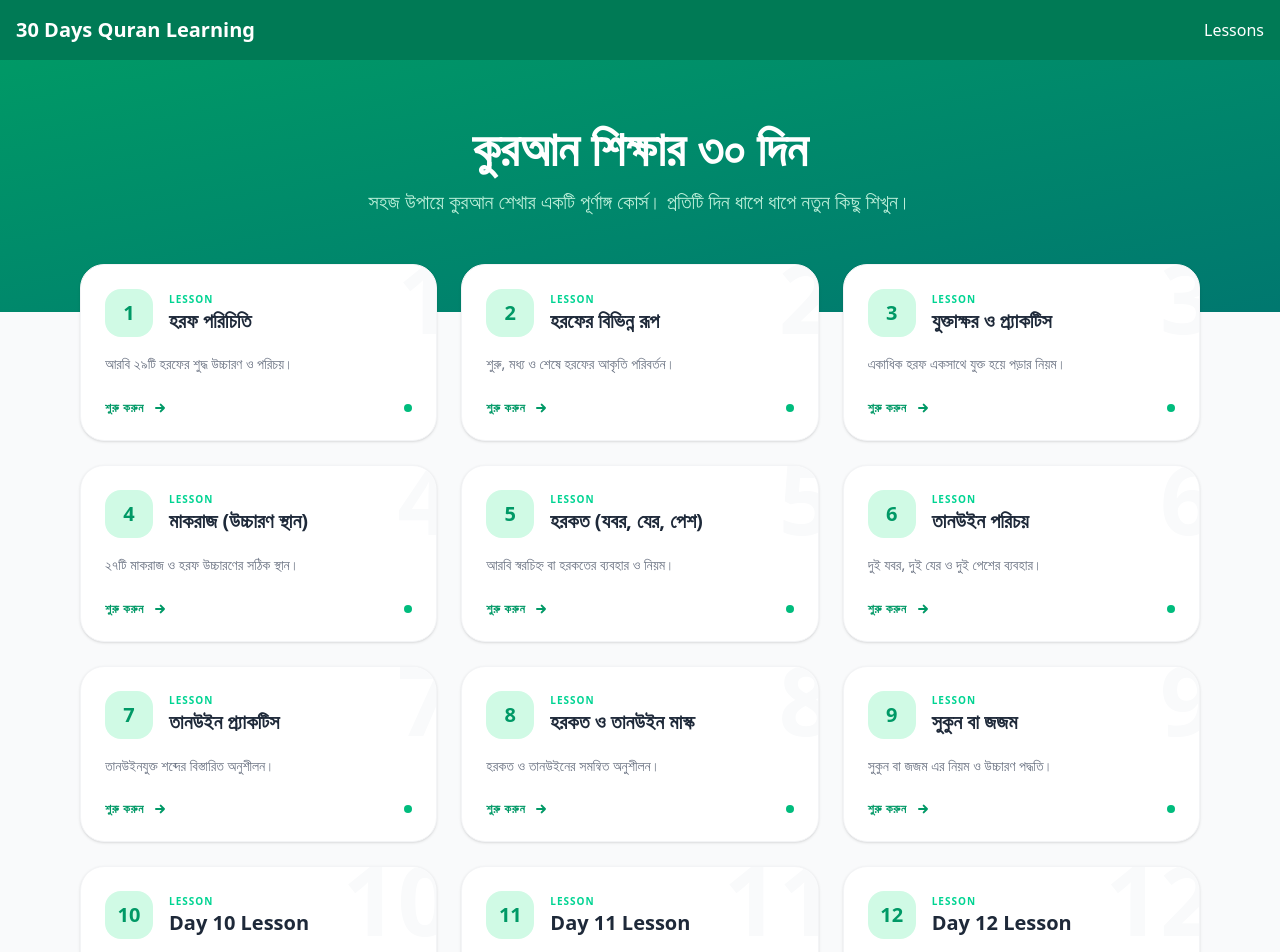
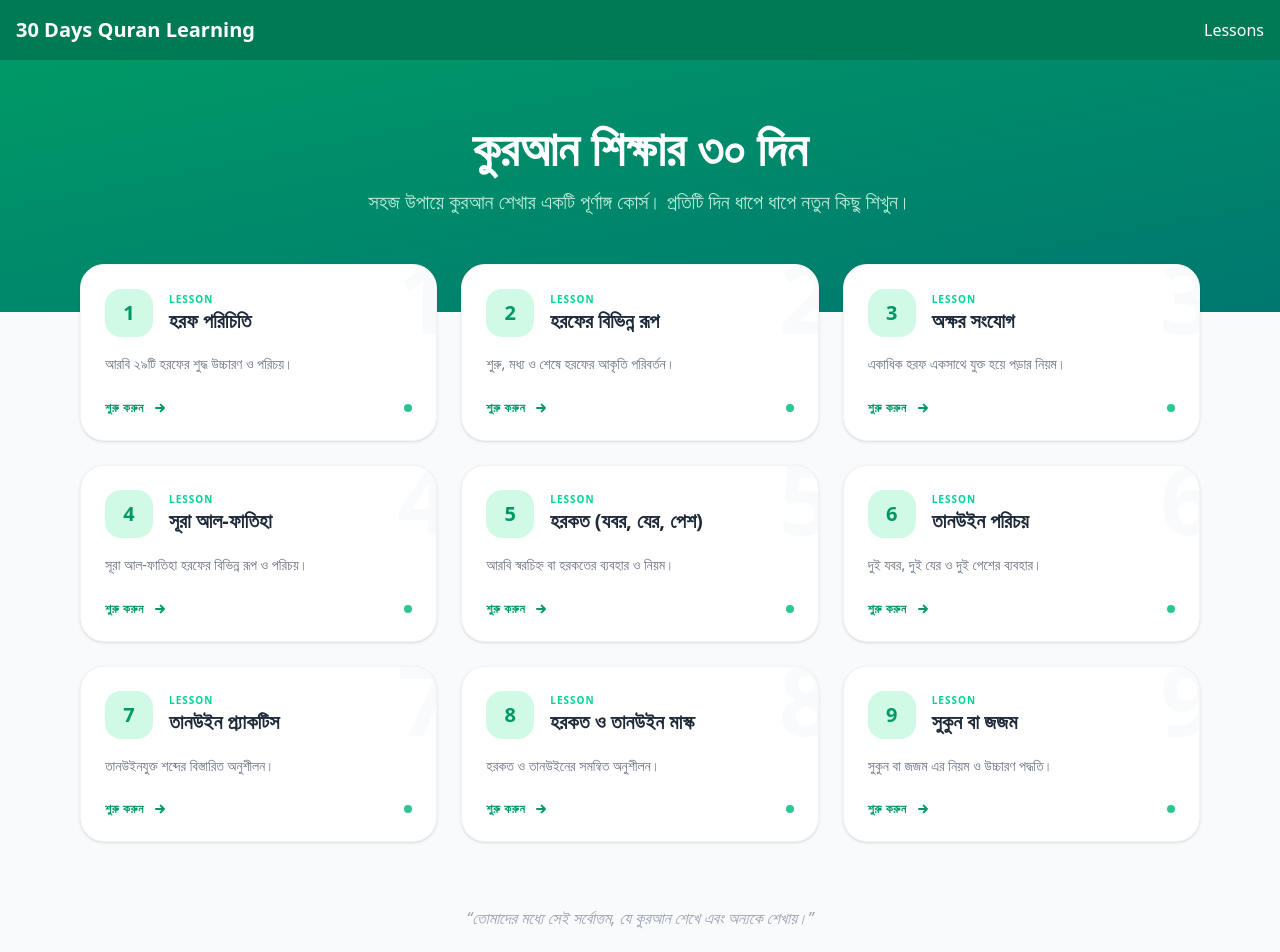
Before and after one commit to kawsar19/quran-learning, a Next.js app: page /lessons in a window 1280 px wide. Shown: the top 952 px of the page. Built offline with nearby package versions, Linux system fonts and the light colour scheme; a web font is replaced by a local one.

Commit message:
feat: update content and functionality on the lessons page.

```diff
--- a/app/lessons/page.tsx
+++ b/app/lessons/page.tsx
@@ -1,35 +1,75 @@
-import type { Metadata } from 'next'
-import Link from 'next/link'
+import type { Metadata } from "next";
+import Link from "next/link";
 
 export const metadata: Metadata = {
-  title: 'All Lessons - 30 Days Quran Learning',
-  description: 'Browse all 30 days of Quran learning lessons. Start your journey today.',
-}
+  title: "All Lessons - 30 Days Quran Learning",
+  description:
+    "Browse all 30 days of Quran learning lessons. Start your journey today.",
+};
 
 const lessonData = [
-  { day: 1, title: 'হরফ পরিচিতি', desc: 'আরবি ২৯টি হরফের শুদ্ধ উচ্চারণ ও পরিচয়।' },
-  { day: 2, title: 'হরফের বিভিন্ন রূপ', desc: 'শুরু, মধ্য ও শেষে হরফের আকৃতি পরিবর্তন।' },
-  { day: 3, title: 'যুক্তাক্ষর ও প্র্যাকটিস', desc: 'একাধিক হরফ একসাথে যুক্ত হয়ে পড়ার নিয়ম।' },
-  { day: 4, title: 'মাকরাজ (উচ্চারণ স্থান)', desc: '২৭টি মাকরাজ ও হরফ উচ্চারণের সঠিক স্থান।' },
-  { day: 5, title: 'হরকত (যবর, যের, পেশ)', desc: 'আরবি স্বরচিহ্ন বা হরকতের ব্যবহার ও নিয়ম।' },
-  { day: 6, title: 'তানউইন পরিচয়', desc: 'দুই যবর, দুই যের ও দুই পেশের ব্যবহার।' },
-  { day: 7, title: 'তানউইন প্র্যাকটিস', desc: 'তানউইনযুক্ত শব্দের বিস্তারিত অনুশীলন।' },
-  { day: 8, title: 'হরকত ও তানউইন মাস্ক', desc: 'হরকত ও তানউইনের সমন্বিত অনুশীলন।' },
-  { day: 9, title: 'সুকুন বা জজম', desc: 'সুকুন বা জজম এর নিয়ম ও উচ্চারণ পদ্ধতি।' },
-]
+  {
+    day: 1,
+    title: "হরফ পরিচিতি",
+    desc: "আরবি ২৯টি হরফের শুদ্ধ উচ্চারণ ও পরিচয়।",
+  },
+  {
+    day: 2,
+    title: "হরফের বিভিন্ন রূপ",
+    desc: "শুরু, মধ্য ও শেষে হরফের আকৃতি পরিবর্তন।",
+  },
+  {
+    day: 3,
+    title: "অক্ষর সংযোগ",
+    desc: "একাধিক হরফ একসাথে যুক্ত হয়ে পড়ার নিয়ম।",
+  },
+  {
+    day: 4,
+    title: "সূরা আল-ফাতিহা",
+    desc: " সূরা আল-ফাতিহা  হরফের বিভিন্ন রূপ ও পরিচয়।",
+  },
+  {
+    day: 5,
+    title: "হরকত (যবর, যের, পেশ)",
+    desc: "আরবি স্বরচিহ্ন বা হরকতের ব্যবহার ও নিয়ম।",
+  },
+  {
+    day: 6,
+    title: "তানউইন পরিচয়",
+    desc: "দুই যবর, দুই যের ও দুই পেশের ব্যবহার।",
+  },
+  {
+    day: 7,
+    title: "তানউইন প্র্যাকটিস",
+    desc: "তানউইনযুক্ত শব্দের বিস্তারিত অনুশীলন।",
+  },
+  {
+    day: 8,
+    title: "হরকত ও তানউইন মাস্ক",
+    desc: "হরকত ও তানউইনের সমন্বিত অনুশীলন।",
+  },
+  {
+    day: 9,
+    title: "সুকুন বা জজম",
+    desc: "সুকুন বা জজম এর নিয়ম ও উচ্চারণ পদ্ধতি।",
+  },
+];
 
 export default function LessonsPage() {
-  const totalDays = 30
-  const days = Array.from({ length: totalDays }, (_, i) => i + 1)
+  const totalDays = 9;
+  const days = Array.from({ length: totalDays }, (_, i) => i + 1);
 
   return (
     <div className="min-h-screen bg-gray-50 pb-20">
       {/* Hero Header */}
       <div className="bg-gradient-to-br from-emerald-600 to-teal-700 text-white pt-16 pb-24 px-4">
         <div className="container mx-auto max-w-6xl text-center">
-          <h1 className="text-4xl md:text-5xl font-black mb-4">কুরআন শিক্ষার ৩০ দিন</h1>
+          <h1 className="text-4xl md:text-5xl font-black mb-4">
+            কুরআন শিক্ষার ৩০ দিন
+          </h1>
           <p className="text-emerald-100 text-lg md:text-xl opacity-90 max-w-2xl mx-auto">
-            সহজ উপায়ে কুরআন শেখার একটি পূর্ণাঙ্গ কোর্স। প্রতিটি দিন ধাপে ধাপে নতুন কিছু শিখুন।
+            সহজ উপায়ে কুরআন শেখার একটি পূর্ণাঙ্গ কোর্স। প্রতিটি দিন ধাপে ধাপে
+            নতুন কিছু শিখুন।
           </p>
         </div>
       </div>
@@ -38,7 +78,7 @@ export default function LessonsPage() {
       <div className="container mx-auto max-w-6xl px-4 -mt-12">
         <div className="grid grid-cols-1 sm:grid-cols-2 lg:grid-cols-3 gap-6">
           {days.map((day) => {
-            const lesson = lessonData.find(l => l.day === day)
+            const lesson = lessonData.find((l) => l.day === day);
             return (
               <Link
                 key={day}
@@ -56,7 +96,9 @@ export default function LessonsPage() {
                       {day}
                     </div>
                     <div>
-                      <span className="block text-[10px] font-black text-emerald-400 uppercase tracking-widest leading-none mb-1">Lesson</span>
+                      <span className="block text-[10px] font-black text-emerald-400 uppercase tracking-widest leading-none mb-1">
+                        Lesson
+                      </span>
                       <h3 className="text-xl font-bold text-gray-800 leading-tight">
                         {lesson?.title || `Day ${day} Lesson`}
                       </h3>
@@ -64,14 +106,26 @@ export default function LessonsPage() {
                   </div>
 
                   <p className="text-gray-500 text-sm leading-relaxed mb-6 line-clamp-2">
-                    {lesson?.desc || 'এই দিনের পাঠে আমরা নতুন কিছু গুরুত্বপূর্ণ নিয়ম শিখবো ইনশাআল্লাহ।'}
+                    {lesson?.desc ||
+                      "এই দিনের পাঠে আমরা নতুন কিছু গুরুত্বপূর্ণ নিয়ম শিখবো ইনশাআল্লাহ।"}
                   </p>
 
                   <div className="flex items-center justify-between mt-auto">
                     <span className="inline-flex items-center gap-2 text-emerald-600 font-bold text-xs uppercase tracking-wider group-hover:translate-x-1 transition-transform">
                       শুরু করুন
-                      <svg xmlns="http://www.w3.org/2000/svg" className="h-4 w-4" fill="none" viewBox="0 0 24 24" stroke="currentColor">
-                        <path strokeLinecap="round" strokeLinejoin="round" strokeWidth={3} d="M13 7l5 5m0 0l-5 5m5-5H6" />
+                      <svg
+                        xmlns="http://www.w3.org/2000/svg"
+                        className="h-4 w-4"
+                        fill="none"
+                        viewBox="0 0 24 24"
+                        stroke="currentColor"
+                      >
+                        <path
+                          strokeLinecap="round"
+                          strokeLinejoin="round"
+                          strokeWidth={3}
+                          d="M13 7l5 5m0 0l-5 5m5-5H6"
+                        />
                       </svg>
                     </span>
 
@@ -81,17 +135,18 @@ export default function LessonsPage() {
                   </div>
                 </div>
               </Link>
-            )
+            );
           })}
         </div>
       </div>
 
       {/* Footer Info */}
       <div className="container mx-auto max-w-6xl px-4 mt-16 text-center">
-          <p className="text-gray-400 font-medium italic">
-            &ldquo;তোমাদের মধ্যে সেই সর্বোত্তম, যে কুরআন শেখে এবং অন্যকে শেখায়।&rdquo;
-          </p>
+        <p className="text-gray-400 font-medium italic">
+          &ldquo;তোমাদের মধ্যে সেই সর্বোত্তম, যে কুরআন শেখে এবং অন্যকে
+          শেখায়।&rdquo;
+        </p>
       </div>
     </div>
-  )
+  );
 }
```
